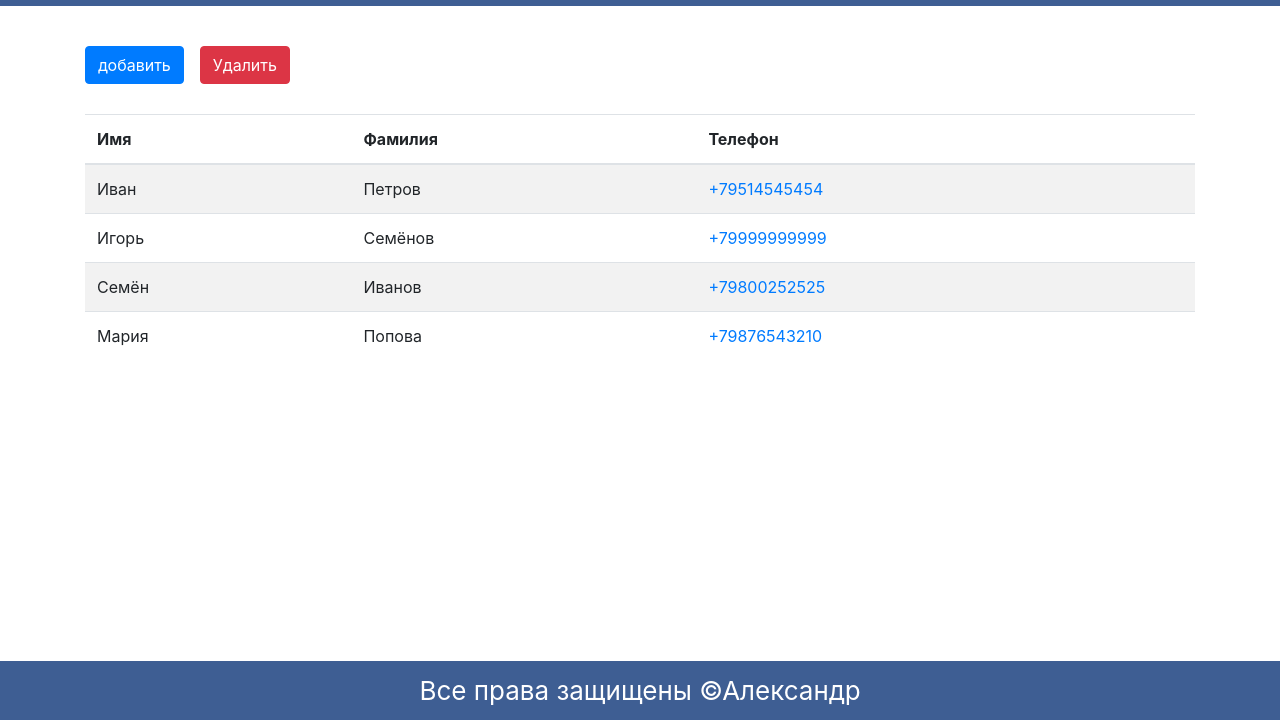
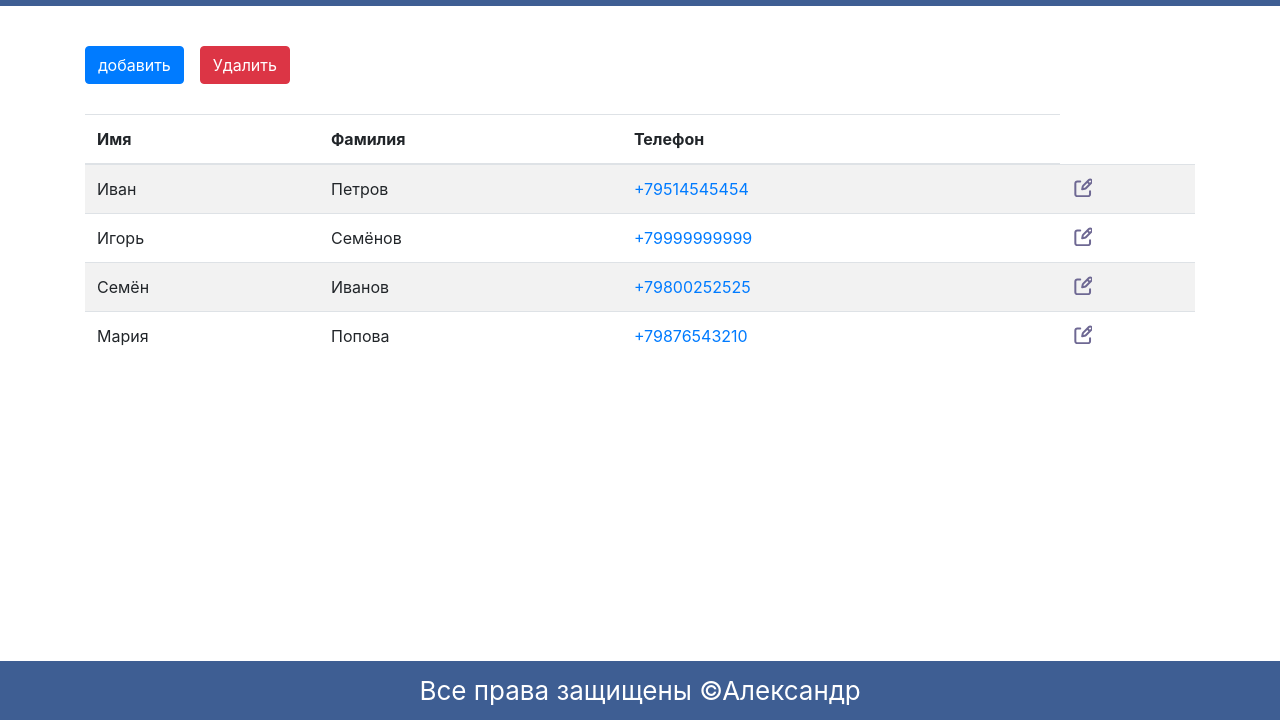
Before and after one commit to lexand41/PhoneBook, a plain HTML site: page index.html in a window 1280 px wide. Shown: the part 80-800 px from the top of the page. Drawn offline with nearby package versions, Linux system fonts and the light colour scheme.

Commit message:
lesson05+

```diff
--- a/phonebook/css/style.css
+++ b/phonebook/css/style.css
@@ -102,6 +102,20 @@ body {
   top: 40px;
 }
 
+.table-btn {
+  background-color: transparent;
+  border: none;
+  background-position: center;
+  background-repeat: no-repeat;
+  display: block;
+  width: 20px;
+  height: 20px;
+}
+
+.btn-edit {
+  background-image: url("../img/edit.svg");
+}
+
 .close {
   position: absolute;
   right: 20px;
--- a/phonebook/script/script.js
+++ b/phonebook/script/script.js
@@ -80,7 +80,7 @@ const data = [
     };
   };
 
-    const createFooter = () => {
+  const createFooter = () => {
     const footer = document.createElement('footer');
     footer.classList.add('footer');
     const footerContainer = createContainer();
@@ -132,15 +132,18 @@ const data = [
       <h2 class="form-title">Добавить контакт</h2>
       <div>
         <label class="form-label" for="name">Имя:</label>
-        <input class="form-input" name="name" id="name" type="text" required>
+        <input class="form-input"
+          name="name" id="name" type="text" required>
       </div>
       <div>
         <label class="form-label" for="surname">Фамилия:</label>
-        <input class="form-input" name="surname" id="surname" type="text" required>
+        <input class="form-input"
+          name="surname" id="surname" type="text" required>
       </div>
       <div>
         <label class="form-label" for="phone">Телефон:</label>
-        <input class="form-input" name="phone" id="phone" type="number" required>
+        <input class="form-input"
+          name="phone" id="phone" type="number" required>
       </div>
     `);
 
@@ -187,7 +190,6 @@ const data = [
     const form = createForm();
     const footer = createFooter();
     const footerContent = createFooterContent(title);
-    const btnCloseForm = document.querySelector('.close');
 
     header.headerContainer.append(logo);
     main.mainContainer.append(buttonGroup.btnWrapper, table, form.overlay);
@@ -204,7 +206,6 @@ const data = [
   };
 
   const createRow = ({name: firstName, surname, phone}) => {
-
     const tr = document.createElement('tr');
 
     const tdDel = document.createElement('td');
@@ -226,12 +227,14 @@ const data = [
     tr.phoneLink = phoneLink;
     tdPhone.append(phoneLink);
 
-    tr.append(tdDel, tdName, tdSurname, tdPhone);
+    const tdEdit = document.createElement('td');
+    const buttonEdit = document.createElement('button');
+    buttonEdit.classList.add('table-btn', 'btn-edit');
+    tdEdit.append(buttonEdit);
 
-
+    tr.append(tdDel, tdName, tdSurname, tdPhone, tdEdit);
 
     return tr;
-
   };
 
   const renderContacts = (elem, data) => {
@@ -250,7 +253,6 @@ const data = [
       contact.addEventListener('mouseleave', () => {
         logo.textContent = text;
       });
-
     });
   };
 
@@ -284,7 +286,6 @@ const data = [
     formOverlay.addEventListener('click', () => {
       formOverlay.classList.remove('is-visible');
     });
-
   };
 
   window.phoneBookInit = init;
```
Also changed, not shown: phonebook/img/edit.svg (added), 2 other files.
